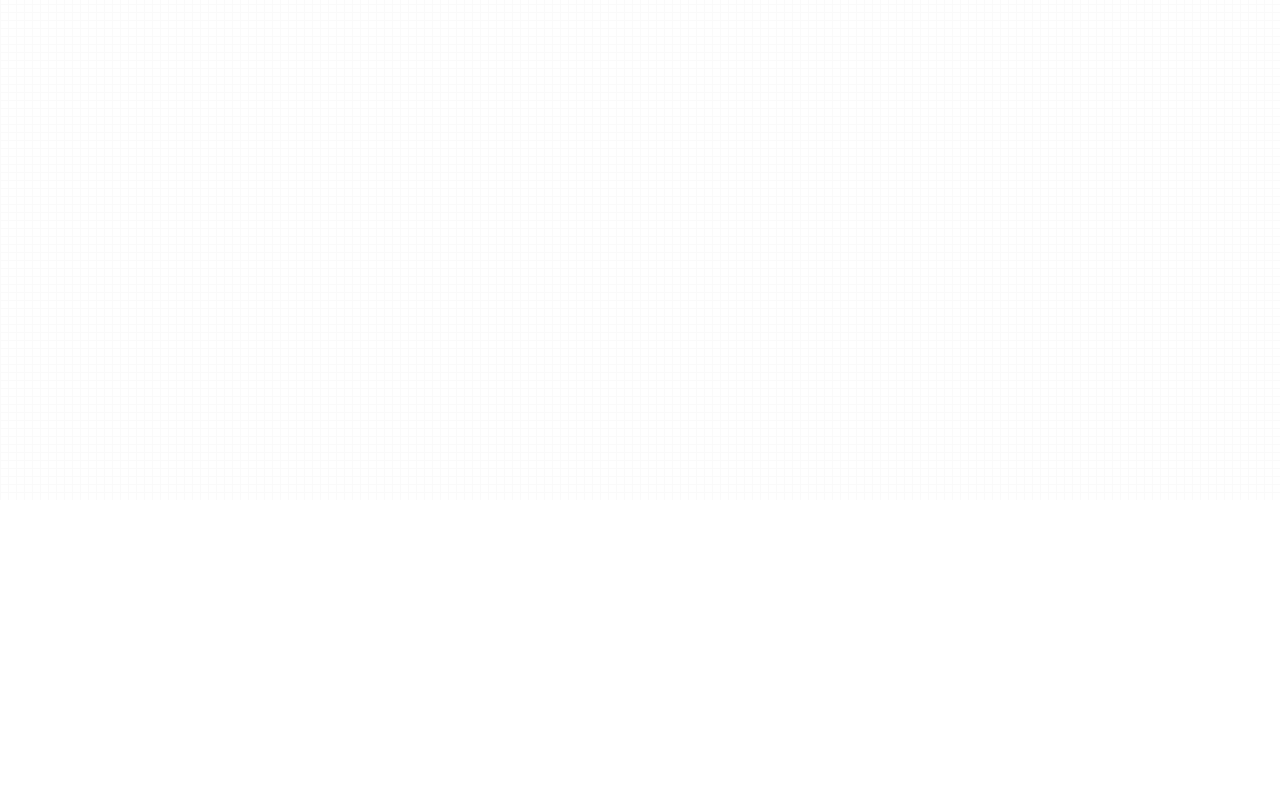
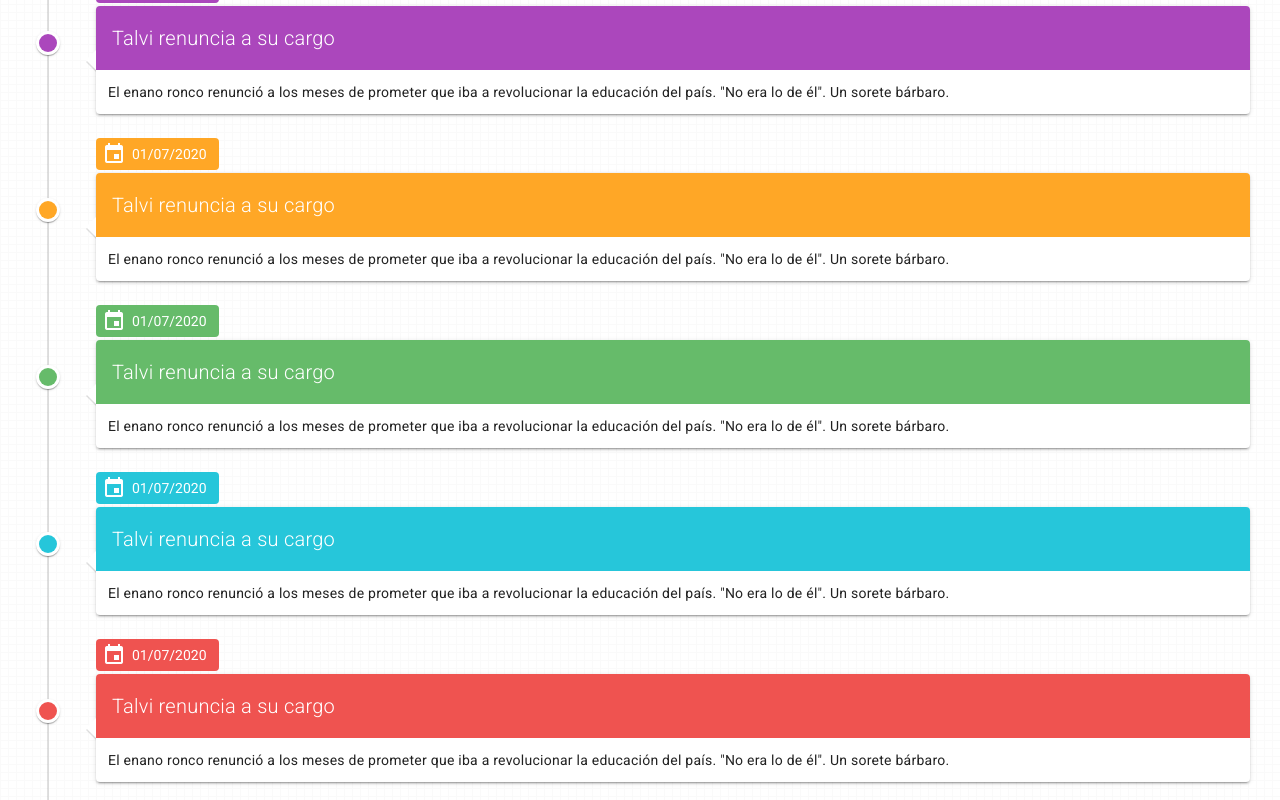
Before and after one commit to EmoPorEmilio/multicolorespillos, a Vue app in the folder frontend/: page / in a window 1280 px wide. Shown: the part 300-1100 px from the top of the page. Before the commit the page ends 800 px from the top, so only its background shows below. Built offline with nearby package versions, Linux system fonts and the light colour scheme.

Commit message:
frontend falta union con back y v-for para los items, ahora a trabajar en back

```diff
--- a/frontend/public/index.html
+++ b/frontend/public/index.html
@@ -5,7 +5,7 @@
     <meta http-equiv="X-UA-Compatible" content="IE=edge" />
     <meta name="viewport" content="width=device-width,initial-scale=1.0" />
     <link rel="icon" href="<%= BASE_URL %>favicon.png" />
-    <title>Coloridos Pillos</title>
+    <title>Multicolores Pillos</title>
     <link
       rel="stylesheet"
       href="https://fonts.googleapis.com/css?family=Roboto:100,300,400,500,700,900"
--- a/frontend/src/components/Header.vue
+++ b/frontend/src/components/Header.vue
@@ -276,16 +276,16 @@
 
 #logo {
   cursor: pointer;
-  margin-top: 18px;
+  margin-top: 19px;
 }
 
 #social {
   margin-left: 5px;
-  margin-top: 30px;
+  margin-top: 20px;
   height: 30px;
 }
 
 img {
-  width: 337px;
+  width: 379px;
 }
 </style>
--- a/frontend/src/components/Timeline.vue
+++ b/frontend/src/components/Timeline.vue
@@ -1,5 +1,150 @@
 <template>
   <v-timeline id="timeline" dense>
+    <v-timeline-item color="red lighten-1" small>
+      <v-chip class="chip" color="red lighten-1" label text-color="white">
+        <v-icon left>
+          mdi-calendar
+        </v-icon>
+        01/07/2020
+      </v-chip>
+      <v-card>
+        <v-card-title class="red lighten-1">
+          <h4 class="white--text font-weight-light">
+            Talvi renuncia a su cargo
+          </h4>
+        </v-card-title>
+        <v-container>
+          <v-row>
+            <v-col cols="12" class="text-body-2">
+              El enano ronco renunció a los meses de prometer que iba a
+              revolucionar la educación del país. "No era lo de él". Un sorete
+              bárbaro.
+            </v-col>
+          </v-row>
+        </v-container>
+      </v-card>
+    </v-timeline-item>
+
+    <v-timeline-item color="purple lighten-1" small>
+      <v-chip class="chip" color="purple lighten-1" label text-color="white">
+        <v-icon left>
+          mdi-calendar
+        </v-icon>
+        01/07/2020
+      </v-chip>
+      <v-card>
+        <v-card-title class="purple lighten-1">
+          <h4 class="white--text font-weight-light">
+            Talvi renuncia a su cargo
+          </h4>
+        </v-card-title>
+        <v-container>
+          <v-row>
+            <v-col cols="12" class="text-body-2">
+              El enano ronco renunció a los meses de prometer que iba a
+              revolucionar la educación del país. "No era lo de él". Un sorete
+              bárbaro.
+            </v-col>
+          </v-row>
+        </v-container>
+      </v-card>
+    </v-timeline-item>
+    <v-timeline-item color="orange lighten-1" small>
+      <v-chip class="chip" color="orange lighten-1" label text-color="white">
+        <v-icon left>
+          mdi-calendar
+        </v-icon>
+        01/07/2020
+      </v-chip>
+      <v-card>
+        <v-card-title class="orange lighten-1">
+          <h4 class="white--text font-weight-light">
+            Talvi renuncia a su cargo
+          </h4>
+        </v-card-title>
+        <v-container>
+          <v-row>
+            <v-col cols="12" class="text-body-2">
+              El enano ronco renunció a los meses de prometer que iba a
+              revolucionar la educación del país. "No era lo de él". Un sorete
+              bárbaro.
+            </v-col>
+          </v-row>
+        </v-container>
+      </v-card>
+    </v-timeline-item>
+    <v-timeline-item color="green lighten-1" small>
+      <v-chip class="chip" color="green lighten-1" label text-color="white">
+        <v-icon left>
+          mdi-calendar
+        </v-icon>
+        01/07/2020
+      </v-chip>
+      <v-card>
+        <v-card-title class="green lighten-1">
+          <h4 class="white--text font-weight-light">
+            Talvi renuncia a su cargo
+          </h4>
+        </v-card-title>
+        <v-container>
+          <v-row>
+            <v-col cols="12" class="text-body-2">
+              El enano ronco renunció a los meses de prometer que iba a
+              revolucionar la educación del país. "No era lo de él". Un sorete
+              bárbaro.
+            </v-col>
+          </v-row>
+        </v-container>
+      </v-card>
+    </v-timeline-item>
+    <v-timeline-item color="cyan lighten-1" small>
+      <v-chip class="chip" color="cyan lighten-1" label text-color="white">
+        <v-icon left>
+          mdi-calendar
+        </v-icon>
+        01/07/2020
+      </v-chip>
+      <v-card>
+        <v-card-title class="cyan lighten-1">
+          <h4 class="white--text font-weight-light">
+            Talvi renuncia a su cargo
+          </h4>
+        </v-card-title>
+        <v-container>
+          <v-row>
+            <v-col cols="12" class="text-body-2">
+              El enano ronco renunció a los meses de prometer que iba a
+              revolucionar la educación del país. "No era lo de él". Un sorete
+              bárbaro.
+            </v-col>
+          </v-row>
+        </v-container>
+      </v-card>
+    </v-timeline-item>
+    <v-timeline-item color="red lighten-1" small>
+      <v-chip class="chip" color="red lighten-1" label text-color="white">
+        <v-icon left>
+          mdi-calendar
+        </v-icon>
+        01/07/2020
+      </v-chip>
+      <v-card>
+        <v-card-title class="red lighten-1">
+          <h4 class="white--text font-weight-light">
+            Talvi renuncia a su cargo
+          </h4>
+        </v-card-title>
+        <v-container>
+          <v-row>
+            <v-col cols="12" class="text-body-2">
+              El enano ronco renunció a los meses de prometer que iba a
+              revolucionar la educación del país. "No era lo de él". Un sorete
+              bárbaro.
+            </v-col>
+          </v-row>
+        </v-container>
+      </v-card>
+    </v-timeline-item>
     <v-timeline-item color="red lighten-1" small>
       <v-chip class="chip" color="red lighten-1" label text-color="white">
         <v-icon left>
--- a/frontend/src/views/Inicio.vue
+++ b/frontend/src/views/Inicio.vue
@@ -18,6 +18,10 @@
       id: "4332"
     }
   ];
+
+  mounted() {
+    console.log("test");
+  }
 }
 </script>
 
```
Also changed, not shown: frontend/public/favicon.png, frontend/src/assets/logo.png.
